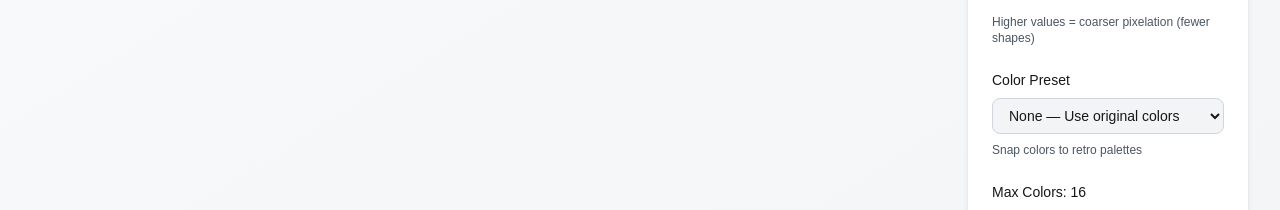
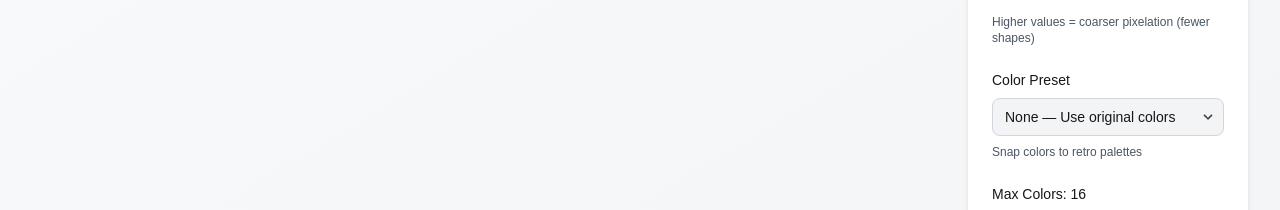
Before and after one commit to mattfwilson/pixel_gen, a Next.js app: page / in a window 1280 px wide. Shown: the part 350-560 px from the top of the page. Built offline with nearby package versions, Linux system fonts and the light colour scheme.

Commit message:
Fix color preset dropdown positioning with explicit relative containers
- Added relative positioning containers for proper stacking context
- Added custom dropdown arrow for consistent appearance
- Added position: relative inline style to select element

```diff
--- a/app/page.tsx
+++ b/app/page.tsx
@@ -382,16 +382,18 @@ Tips:
                 </div>
               )}
 
-              <div>
+              <div className="relative">
                 <label htmlFor="colorPreset" className="block text-sm font-medium mb-2">
                   Color Preset
                 </label>
+                <div className="relative">
                   <select
                     id="colorPreset"
                     value={selectedPreset}
                     onChange={e => handlePresetChange(e.target.value)}
                     disabled={processing || !uploadedFile}
-                  className="w-full px-3 py-2 text-sm border border-gray-300 rounded-lg focus:ring-2 focus:ring-blue-500 focus:border-transparent disabled:bg-gray-100"
+                    className="w-full px-3 py-2 text-sm border border-gray-300 rounded-lg focus:ring-2 focus:ring-blue-500 focus:border-transparent disabled:bg-gray-100 appearance-none cursor-pointer"
+                    style={{ position: 'relative' }}
                   >
                     {COLOR_PRESETS.map(preset => (
                       <option key={preset.name} value={preset.name}>
@@ -399,6 +401,12 @@ Tips:
                       </option>
                     ))}
                   </select>
+                  <div className="pointer-events-none absolute inset-y-0 right-0 flex items-center px-2 text-gray-700">
+                    <svg className="fill-current h-4 w-4" xmlns="http://www.w3.org/2000/svg" viewBox="0 0 20 20">
+                      <path d="M9.293 12.95l.707.707L15.657 8l-1.414-1.414L10 10.828 5.757 6.586 4.343 8z"/>
+                    </svg>
+                  </div>
+                </div>
                 <p className="text-xs text-gray-600 mt-2">
                   Snap colors to retro palettes
                 </p>
```
Lines whose indentation alone changed are shown as unchanged.
